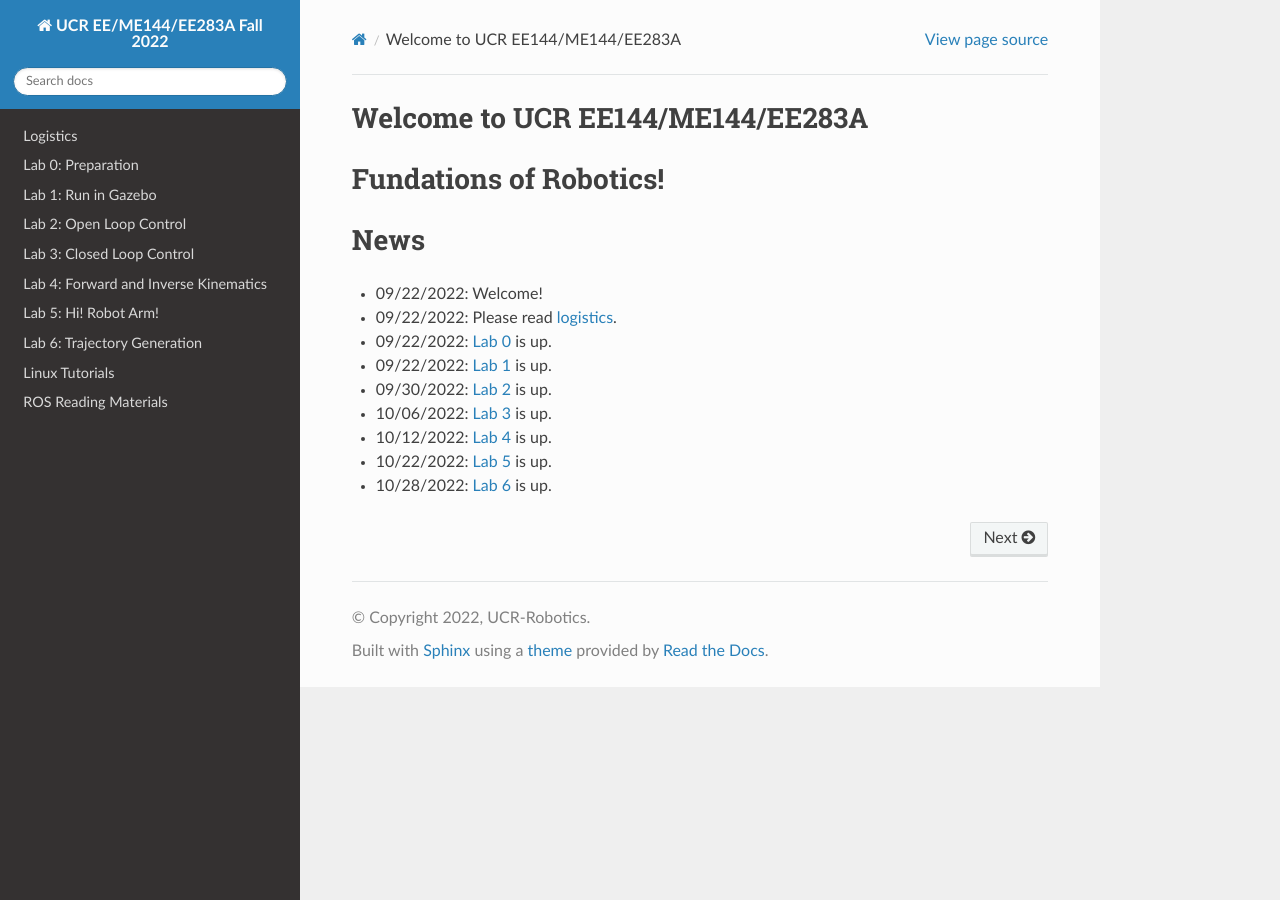
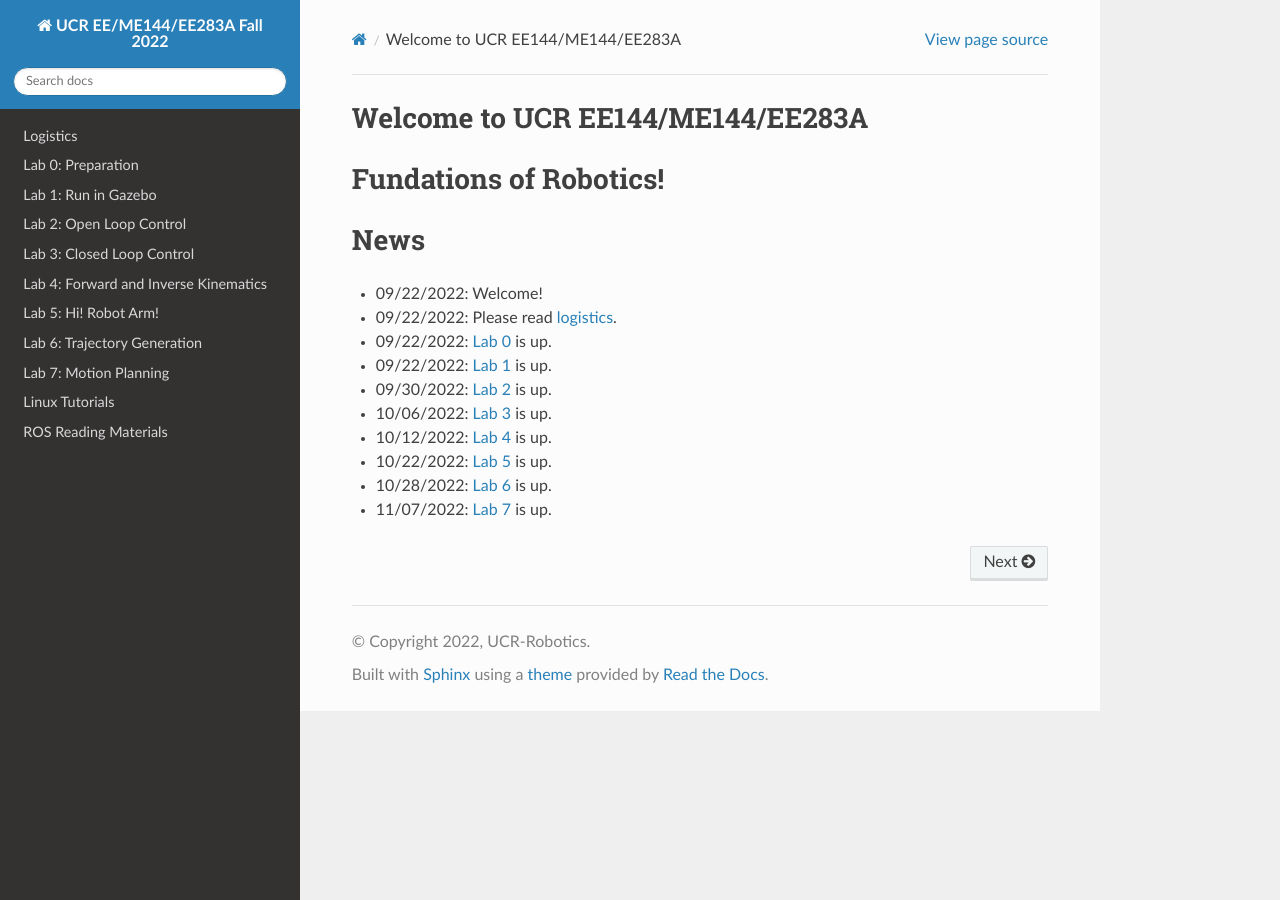
Before and after one commit to UCR-Robotics/ee144, a Sphinx documentation site: the page built from docs/index.rst, in a window 1280 px wide. Built offline with Sphinx 7.4.7 and the Read the Docs theme 2.0.0, drawn with Linux system fonts in a browser that asks for light colours.

Commit message:
Update index.rst

```diff
--- a/docs/index.rst
+++ b/docs/index.rst
@@ -35,3 +36,4 @@ News
 - 10/12/2022: `Lab 4 <lab4.html>`_ is up.
 - 10/22/2022: `Lab 5 <lab5.html>`_ is up.
 - 10/28/2022: `Lab 6 <lab6.html>`_ is up.
+- 11/07/2022: `Lab 7 <lab7.html>`_ is up.
```
Also changed, not shown: other parts of docs/index.rst (+1 -0 lines).
